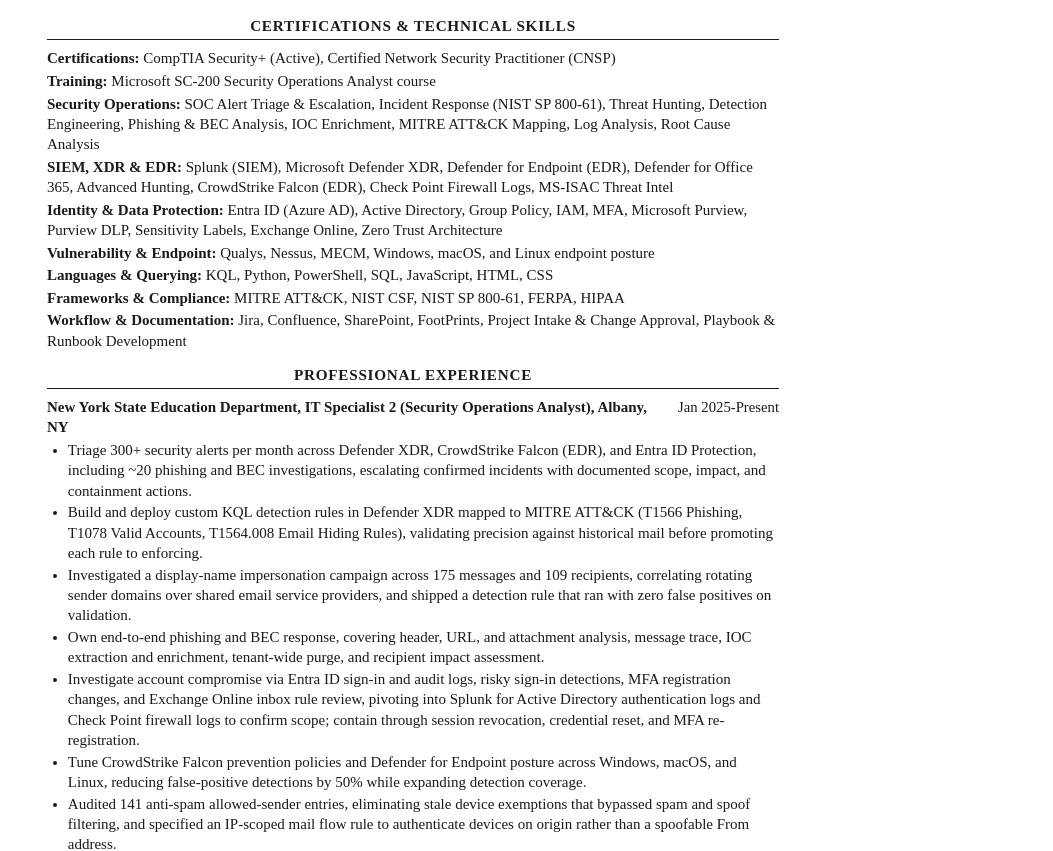
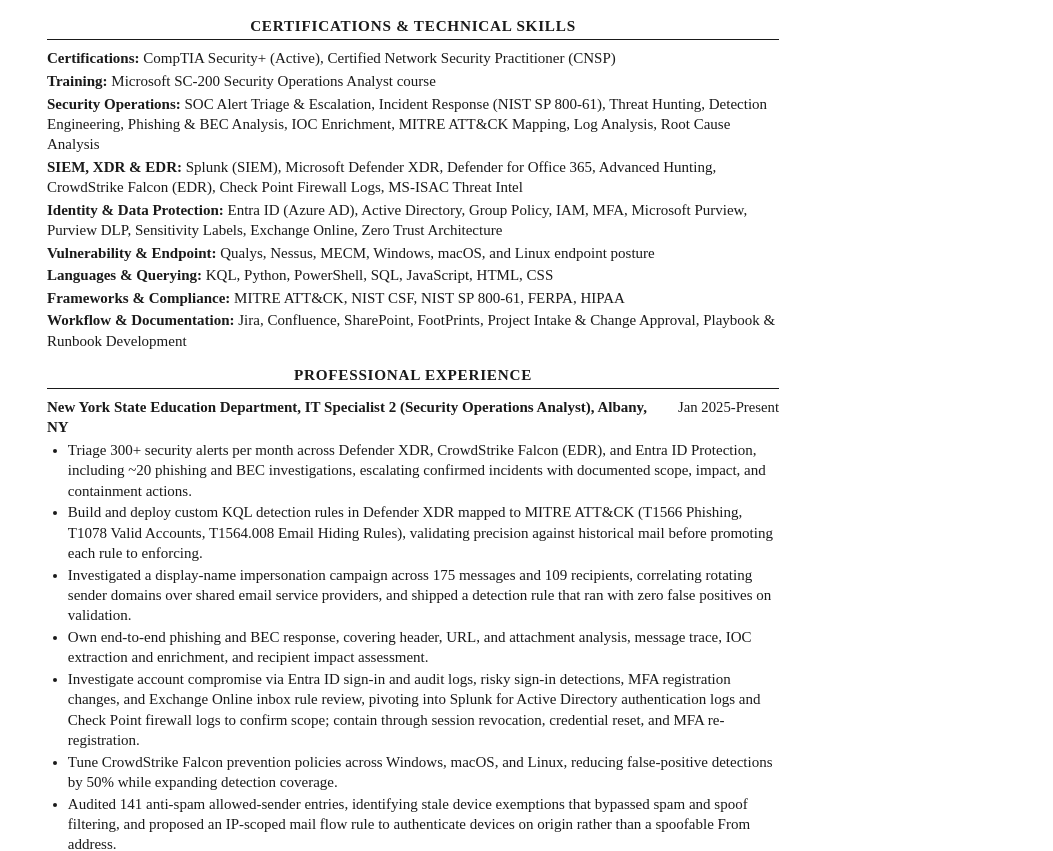
Before and after one commit to sajayi1/sajayi1.github.io, a plain HTML site: page index.html in a window 1280 px wide. Shown: the part 102-953 px from the top of the page, without its empty margins (227-1280 px from the left). Drawn offline with Linux system fonts and the light colour scheme.

Commit message:
Align resume claims with actual responsibilities
Co-Authored-By: Claude Opus 5.5 <noreply@anthropic.com>

```diff
--- a/index.html
+++ b/index.html
@@ -26,7 +26,7 @@
       <div class="skill-row"><span class="skill-label">Certifications</span><span class="skill-value">CompTIA Security+ (Active), Certified Network Security Practitioner (CNSP)</span></div>
       <div class="skill-row"><span class="skill-label">Training</span><span class="skill-value">Microsoft SC-200 Security Operations Analyst course</span></div>
       <div class="skill-row"><span class="skill-label">Security Operations</span><span class="skill-value">SOC Alert Triage &amp; Escalation, Incident Response (NIST SP 800-61), Threat Hunting, Detection Engineering, Phishing &amp; BEC Analysis, IOC Enrichment, MITRE ATT&amp;CK Mapping, Log Analysis, Root Cause Analysis</span></div>
-      <div class="skill-row"><span class="skill-label">SIEM, XDR &amp; EDR</span><span class="skill-value">Splunk (SIEM), Microsoft Defender XDR, Defender for Endpoint (EDR), Defender for Office 365, Advanced Hunting, CrowdStrike Falcon (EDR), Check Point Firewall Logs, MS-ISAC Threat Intel</span></div>
+      <div class="skill-row"><span class="skill-label">SIEM, XDR &amp; EDR</span><span class="skill-value">Splunk (SIEM), Microsoft Defender XDR, Defender for Office 365, Advanced Hunting, CrowdStrike Falcon (EDR), Check Point Firewall Logs, MS-ISAC Threat Intel</span></div>
       <div class="skill-row"><span class="skill-label">Identity &amp; Data Protection</span><span class="skill-value">Entra ID (Azure AD), Active Directory, Group Policy, IAM, MFA, Microsoft Purview, Purview DLP, Sensitivity Labels, Exchange Online, Zero Trust Architecture</span></div>
       <div class="skill-row"><span class="skill-label">Vulnerability &amp; Endpoint</span><span class="skill-value">Qualys, Nessus, MECM, Windows, macOS, and Linux endpoint posture</span></div>
       <div class="skill-row"><span class="skill-label">Languages &amp; Querying</span><span class="skill-value">KQL, Python, PowerShell, SQL, JavaScript, HTML, CSS</span></div>
@@ -47,10 +47,10 @@
         <li>Triage 300+ security alerts per month across Defender XDR, CrowdStrike Falcon (EDR), and Entra ID Protection, including ~20 phishing and BEC investigations, escalating confirmed incidents with documented scope, impact, and containment actions.</li>
         <li>Build and deploy custom KQL detection rules in Defender XDR mapped to MITRE ATT&amp;CK (T1566 Phishing, T1078 Valid Accounts, T1564.008 Email Hiding Rules), validating precision against historical mail before promoting each rule to enforcing.</li>
         <li>Investigated a display-name impersonation campaign across 175 messages and 109 recipients, correlating rotating sender domains over shared email service providers, and shipped a detection rule that ran with zero false positives on validation.</li>
-        <li>Own end-to-end phishing and BEC response, covering header, URL, and attachment analysis, message trace, IOC extraction and enrichment, tenant-wide purge, and recipient impact assessment.</li>
+        <li>Own end-to-end phishing and BEC response, covering header, URL, and attachment analysis, message trace, IOC extraction and enrichment, and recipient impact assessment.</li>
         <li>Investigate account compromise via Entra ID sign-in and audit logs, risky sign-in detections, MFA registration changes, and Exchange Online inbox rule review, pivoting into Splunk for Active Directory authentication logs and Check Point firewall logs to confirm scope; contain through session revocation, credential reset, and MFA re-registration.</li>
-        <li>Tune CrowdStrike Falcon prevention policies and Defender for Endpoint posture across Windows, macOS, and Linux, reducing false-positive detections by 50% while expanding detection coverage.</li>
-        <li>Audited 141 anti-spam allowed-sender entries, eliminating stale device exemptions that bypassed spam and spoof filtering, and specified an IP-scoped mail flow rule to authenticate devices on origin rather than a spoofable From address.</li>
+        <li>Tune CrowdStrike Falcon prevention policies across Windows, macOS, and Linux, reducing false-positive detections by 50% while expanding detection coverage.</li>
+        <li>Audited 141 anti-spam allowed-sender entries, identifying stale device exemptions that bypassed spam and spoof filtering, and proposed an IP-scoped mail flow rule to authenticate devices on origin rather than a spoofable From address.</li>
         <li>Implemented and manage 7 Microsoft Purview sensitivity labels across Microsoft 365, adapting each to department needs and taking every label change through project intake for review and approval.</li>
         <li>Deployed and tuned Purview DLP policies, validating external-recipient, policy-tip, user justification, and encryption behavior, and cutting false-positive alerts on PII and SSN handling.</li>
         <li>Coordinate Qualys web application scan remediation across 30+ agency websites, confirming the responsible point of contact for each application, routing findings to the right owner, and following up with owners on remediation.</li>
```
